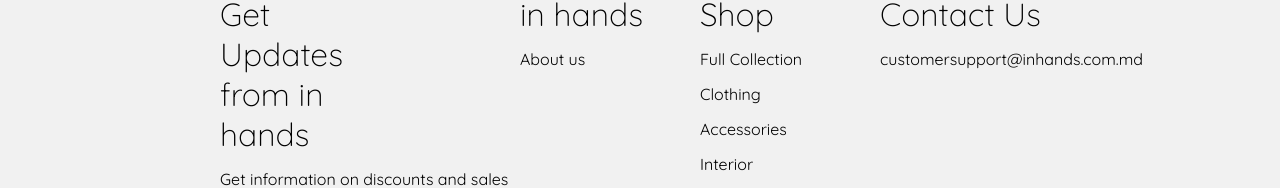
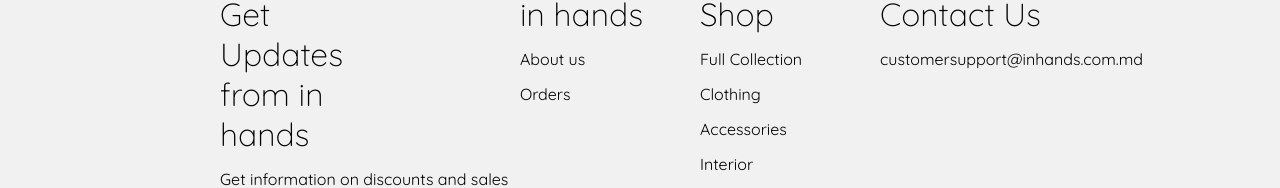
Before and after one commit to Stillwell-C/shoppingCart, a React (Create React App) app: page / in a window 1280 px wide. Shown: the part 3257-3445 px from the top of the page. Built offline with nearby package versions, Linux system fonts and the light colour scheme.

Commit message:
Add Orders link

```diff
--- a/src/components/Footer.tsx
+++ b/src/components/Footer.tsx
@@ -61,6 +61,7 @@ const Footer = () => {
           <div>
             <h1>in hands</h1>
             <Link to='/about'>About us</Link>
+            <Link to='/orders'>Orders</Link>
           </div>
           <div>
             <h1>Shop</h1>
```
